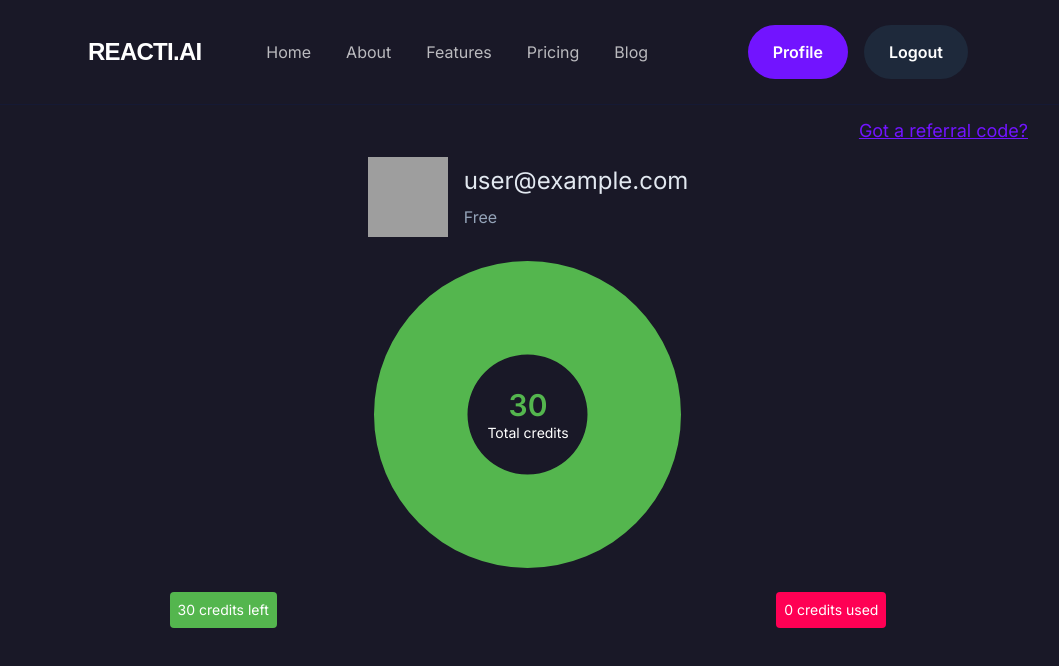
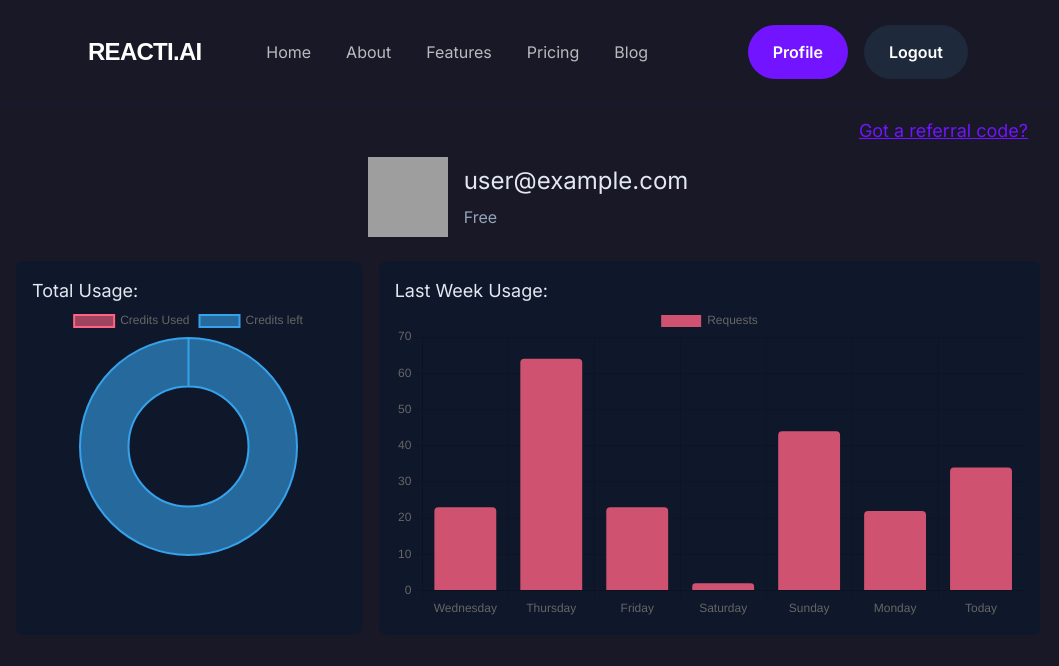
Before and after one commit to kanhaiya83/reacti-ai-landing-page, a React (Vite) app: page /profile in a window 1280 px wide. Shown: the top 666 px of the page, without its empty margins (112-1171 px from the left). Built offline with nearby package versions, Linux system fonts and the light colour scheme; no server answers; the database is empty; sample sign-in values are in the browser's storage; grey boxes are pictures that could not be loaded.

Commit message:
addpadding

```diff
--- /dev/null
+++ b/src/components/WeeklyUsageChart.jsx
@@ -0,0 +1,79 @@
+import React from "react";
+import {
+  Chart as ChartJS,
+  CategoryScale,
+  LinearScale,
+  BarElement,
+  Title,
+  Tooltip,
+  Legend,
+} from "chart.js";
+import { Bar } from "react-chartjs-2";
+import { useAuthContext } from "../context/authContext";
+ChartJS.register(
+  CategoryScale,
+  LinearScale,
+  BarElement,
+  Title,
+  Tooltip,
+  Legend
+);
+
+export const options = {
+  responsive: true,
+};
+
+function Last7Days() {
+  const lastWeekData = []
+  var days = [
+    "Sunday",
+    "Monday",
+    "Tuesday",
+    "Wednesday",
+    "Thursday",
+    "Friday",
+    "Saturday",
+  ];
+
+  for (var i = 6; i >= 0; i--) {
+    if (i == 0) {
+      lastWeekData.push({day:"Today",date:new Date()});
+      continue;
+    }
+    var d = new Date();
+    d.setDate(d.getDate() - i);
+    lastWeekData.push({day:days[d.getDay()],date:d});
+  }
+  return lastWeekData
+}
+
+const WeeklyUsageChart = () => {
+  // const {requestsData} = useAuthContext()
+const lastWeekData = Last7Days()
+// console.log({requestsData,lastWeekData});
+const labels = lastWeekData.map(d=>d.day)
+// const temp = lastWeekData.map(d=>{
+//   const dateOfDay = d.date.getDate()
+//   let count=0;
+//   requestsData.forEach(requestDate => {
+//     if(new Date(requestDate._seconds*1000).getDate()===dateOfDay){
+//       count++;
+//     }
+//   });
+//   return count
+// })
+const data = {
+  labels,
+  datasets: [
+    {
+      label: "Requests",
+      data:[23,64,23,2,44,22,34],
+      backgroundColor: "rgba(255, 99, 132, 0.8)",
+      borderRadius:4
+    },
+  ],
+};
+  return <Bar options={options} data={data} />;
+};
+
+export default WeeklyUsageChart;
--- a/src/pages/Profile.jsx
+++ b/src/pages/Profile.jsx
@@ -1,15 +1,16 @@
-import React, { useState } from 'react'
+import React, { useState } from "react";
 
-import { useAuthContext } from '../context/authContext';
-import { auth } from '../utils/firebase';
-import Header from '../components/Header';
-import Layout from '../components/Layout';
+import { useAuthContext } from "../context/authContext";
+import { auth } from "../utils/firebase";
+import Header from "../components/Header";
+import Layout from "../components/Layout";
 import { Chart as ChartJS, ArcElement, Tooltip, Legend } from "chart.js";
 import { Doughnut } from "react-chartjs-2";
-import { pricingPlansData } from './PricingPage';
+import { pricingPlansData } from "./PricingPage";
 import ReactModal from "react-modal";
-import { errorToast, successToast } from '../utils/notify';
-import Cookies from 'js-cookie';
+import { errorToast, successToast } from "../utils/notify";
+import Cookies from "js-cookie";
+import WeeklyUsageChart from "../components/WeeklyUsageChart";
 
 const customStyles = {
   content: {
@@ -33,22 +34,20 @@ ReactModal.setAppElement("#root");
 ChartJS.register(ArcElement, Tooltip, Legend);
 
 const ProfilePage = () => {
-
   const [modalIsOpen, setIsOpen] = useState(false);
 
   function openModal() {
     setIsOpen(true);
   }
-const {user,userDataQuery}   = useAuthContext()
+  const { user, userDataQuery } = useAuthContext();
 
-      const limit = userDataQuery?.data?.monthly_limit || 30
-      const count = userDataQuery?.data?.monthly_requests_count || 0
-      const currentPlanID = userDataQuery?.data?.current_plan_id || 0
+  const limit = userDataQuery?.data?.monthly_limit || 30;
+  const count = userDataQuery?.data?.monthly_requests_count || 0;
+  const currentPlanID = userDataQuery?.data?.current_plan_id || 0;
   return (
     <>
       <Layout>
         <div className="w-full px-[10%]">
-
           <div className="w-full flex justify-end items-center ">
             <button
               onClick={openModal}
@@ -58,73 +57,105 @@ const {user,userDataQuery}   = useAuthContext()
             </button>
           </div>
           <div className="flex items-center justify-center gap-4">
-          <img src={`https://api.dicebear.com/5.x/bottts-neutral/svg?seed=${user.email.replaceAll(".","")}`} alt="" className='w-20 h-20'/>
+            <img
+              src={`https://api.dicebear.com/5.x/bottts-neutral/svg?seed=${user.email.replaceAll(
+                ".",
+                ""
+              )}`}
+              alt=""
+              className="w-20 h-20"
+            />
             <div>
-          <h1 className="text-2xl text-center text-slate-200 mb-2">{user.email}</h1>
-          <h4 className="text-slate-400">{pricingPlansData.find(plan=>plan.plan_id===currentPlanID).name}</h4>
+              <h1 className="text-2xl text-center text-slate-200 mb-2">
+                {user.email}
+              </h1>
+              <h4 className="text-slate-400">
+                {
+                  pricingPlansData.find(
+                    (plan) => plan.plan_id === currentPlanID
+                  ).name
+                }
+              </h4>
             </div>
           </div>
           <div className="w-full min-h-[250px] flex justify-center items-center flex-col">
-       <div className="flex justify-center gap-x-4 items-stretch">
-       </div>
-        <div className="my-6 mx-auto w-[30%] relative">
-          <div className='absolute top-[50%] left-[50%] translate-x-[-50%] translate-y-[-50%] text-center'>
-            <h1 className='text-3xl text-[#54B64E] font-bold'>{limit}</h1>
-            <h1 className='text-sm'>Total credits</h1>
-          </div>
-        <Doughnut data={ {
-    labels: ['', ''],
+            <div className="flex justify-center gap-x-4 items-stretch"></div>
+            <div className="my-6 w-full relative">
+              {/* <div className="absolute top-[50%] left-[50%] translate-x-[-50%] translate-y-[-50%] text-center">
+                <h1 className="text-3xl text-[#54B64E] font-bold">{limit}</h1>
+                <h1 className="text-sm">Total credits</h1>
+              </div> */}
+              <div className="flex w-full gap-4">
+                <div className="bg-slate-900 rounded-lg p-4 flex-1">
+                  <h1 className="text-lg text-slate-200">Total Usage:</h1>
+                  <div className="w-[80%] mx-auto">
+                  <Doughnut
+                    data={{
+  labels: ["Credits Used","Credits left"],
                       datasets: [
                         {
-        data: [count,limit-count],
+                          data: [count, limit - count],
                           backgroundColor: [
-          '#FF0054',
-          '#54B64E',
+                            'rgba(255, 99, 132, 0.6',
+                            'rgba(54, 162, 235, 0.6)',
                           ],
-        borderWidth: 0,
+                          borderColor: [
+                            'rgba(255, 99, 132, 1)',
+                            'rgba(54, 162, 235, 1)',
+                          ],
                         },
                       ],
-
                     }}
-  options={ {
+                    options={{
                       cutout: 60,
                       plugins: {
                         legend: {
-        display: false
-      }
-    }
-  }}/>
+                          // display: false,
+                        },
+                      },
+                    }}
+                  />
                   </div>
-        <div className="flex justify-between w-full max-w-[70%] mb-4">
-      <button className=" p-2 rounded bg-[#54B64E] font-medium text-sm">{limit-count} credits left</button>
-      <button className=" p-2 rounded bg-[#FF0054] font-medium text-sm">{count} credits used</button>
+                </div>
+                <div className="bg-slate-900 rounded-lg p-4 flex-[2]">
+                <h1 className="text-lg text-slate-200">Last Week Usage:</h1>
 
+                  <WeeklyUsageChart/>
                 </div>
-
               </div>
-
+            </div>
+            {/* <div className="flex justify-between w-full max-w-[70%] mb-4">
+              <button className=" p-2 rounded bg-[#54B64E] font-medium text-sm">
+                {limit - count} credits left
+              </button>
+              <button className=" p-2 rounded bg-[#FF0054] font-medium text-sm">
+                {count} credits used
+              </button>
+            </div> */}
+          </div>
         </div>
         <ReferModal
           modalIsOpen={modalIsOpen}
           setIsOpen={setIsOpen}
           user={user}
         />
-</Layout></>
-  )
-}
+      </Layout>
+    </>
+  );
+};
 
 const ReferModal = ({ modalIsOpen, setIsOpen, user }) => {
-  const { userDataQuery ,setCounter} = useAuthContext();
+  const { userDataQuery, setCounter } = useAuthContext();
   const [enteredCode, setEnteredCode] = useState("");
   const [enteredRedeemCode, setEnteredRedeemCode] = useState("");
-  const [copied,setCopied] = useState(false);
+  const [copied, setCopied] = useState(false);
   function closeModal() {
     setIsOpen(false);
   }
-  const userData = userDataQuery?.data || {}
+  const userData = userDataQuery?.data || {};
   const handleRefer = async () => {
-    if(enteredCode.length!=10){
-      return errorToast("Invalid Code!")
+    if (enteredCode.length != 10) {
+      return errorToast("Invalid Code!");
     }
     console.log(enteredCode);
     try {
@@ -139,15 +170,14 @@ const ReferModal = ({ modalIsOpen, setIsOpen, user }) => {
       const response = await res.json();
       if (response.success) {
         successToast(response.message);
-        setCounter(prev=>prev+1)
+        setCounter((prev) => prev + 1);
       } else if (response.message) {
         errorToast(response.message);
       } else {
         errorToast("Some error occurred!!");
       }
       setIsOpen(false);
-      setEnteredCode("")
-
+      setEnteredCode("");
     } catch (e) {
       console.log(e);
       errorToast("Some error occurred!!");
@@ -155,8 +185,8 @@ const ReferModal = ({ modalIsOpen, setIsOpen, user }) => {
   };
   const handleRedeem = async () => {
     console.log(enteredRedeemCode);
-    if(enteredRedeemCode.length!=20){
-      return errorToast("Invalid Code!")
+    if (enteredRedeemCode.length != 20) {
+      return errorToast("Invalid Code!");
     }
     try {
       const res = await fetch(
@@ -170,15 +200,14 @@ const ReferModal = ({ modalIsOpen, setIsOpen, user }) => {
       const response = await res.json();
       if (response.success) {
         successToast(response.message);
-        setCounter(prev=>prev+1)
-
+        setCounter((prev) => prev + 1);
       } else if (response.message) {
         errorToast(response.message);
       } else {
         errorToast("Some error occurred!!");
       }
       setIsOpen(false);
-      setEnteredRedeemCode("")
+      setEnteredRedeemCode("");
     } catch (e) {
       console.log(e);
       errorToast("Some error occurred!!");
@@ -199,13 +228,13 @@ const ReferModal = ({ modalIsOpen, setIsOpen, user }) => {
             className="bg-primary p-2 flex-1"
             onClick={() => {
               navigator.clipboard.writeText(userData.referralCode);
-              setCopied(true)
-              setTimeout(()=>{
-                setCopied(false)
-              },2000)
+              setCopied(true);
+              setTimeout(() => {
+                setCopied(false);
+              }, 2000);
             }}
           >
-            {copied?"Copied":"COPY"}
+            {copied ? "Copied" : "COPY"}
           </button>
         </div>
         <h1 className="text-xl mb-1">Got a referral code?</h1>
@@ -218,10 +247,7 @@ const ReferModal = ({ modalIsOpen, setIsOpen, user }) => {
             }}
             className=" bg-slate-500 p-2 flex-[3]"
           />
-          <button
-            className="bg-primary p-2 flex-1"
-            onClick={handleRefer}
-          >
+          <button className="bg-primary p-2 flex-1" onClick={handleRefer}>
             Submit
           </button>
         </div>
@@ -235,10 +261,7 @@ const ReferModal = ({ modalIsOpen, setIsOpen, user }) => {
             }}
             className=" bg-slate-500 p-2 flex-[3]"
           />
-          <button
-            className="bg-primary p-2 flex-1"
-            onClick={handleRedeem}
-          >
+          <button className="bg-primary p-2 flex-1" onClick={handleRedeem}>
             Redeem
           </button>
         </div>
@@ -246,4 +269,4 @@ const ReferModal = ({ modalIsOpen, setIsOpen, user }) => {
     </ReactModal>
   );
 };
-export default ProfilePage
+export default ProfilePage;
```
Lines whose indentation alone changed are shown as unchanged.
